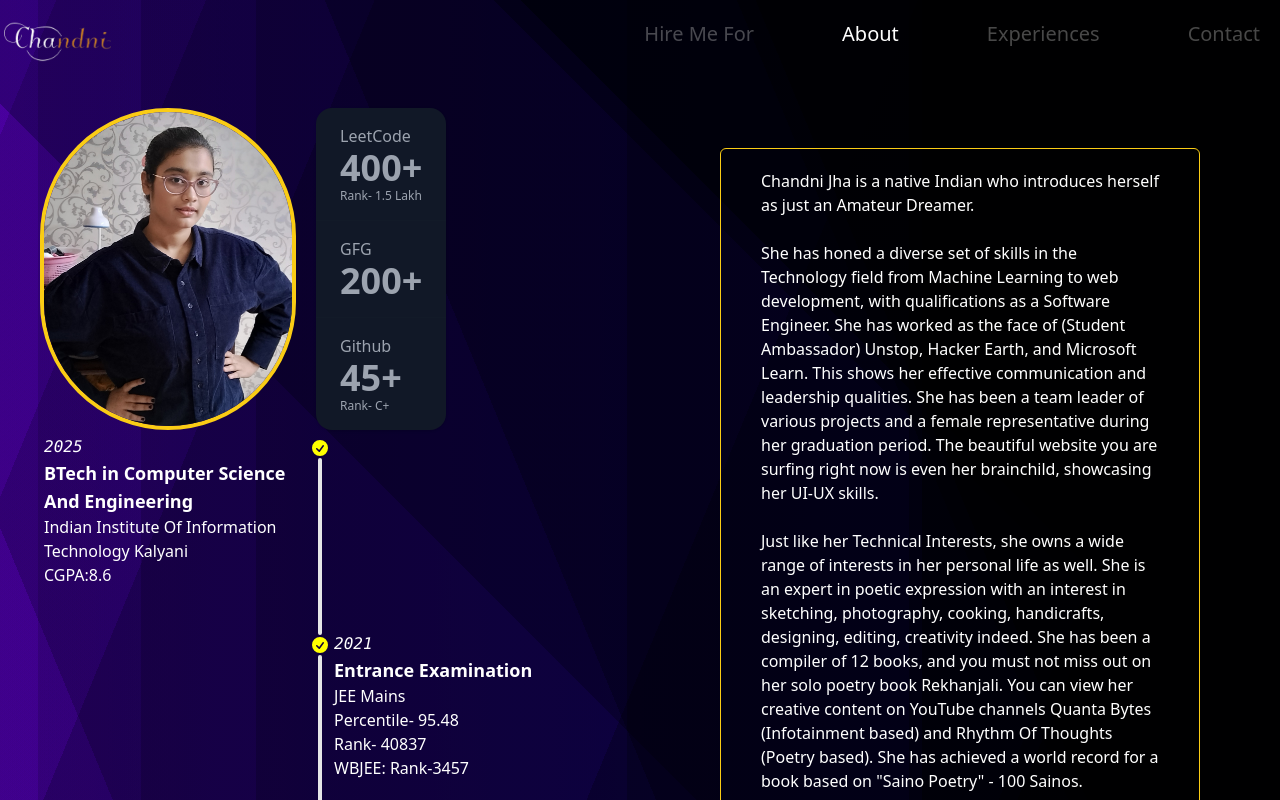
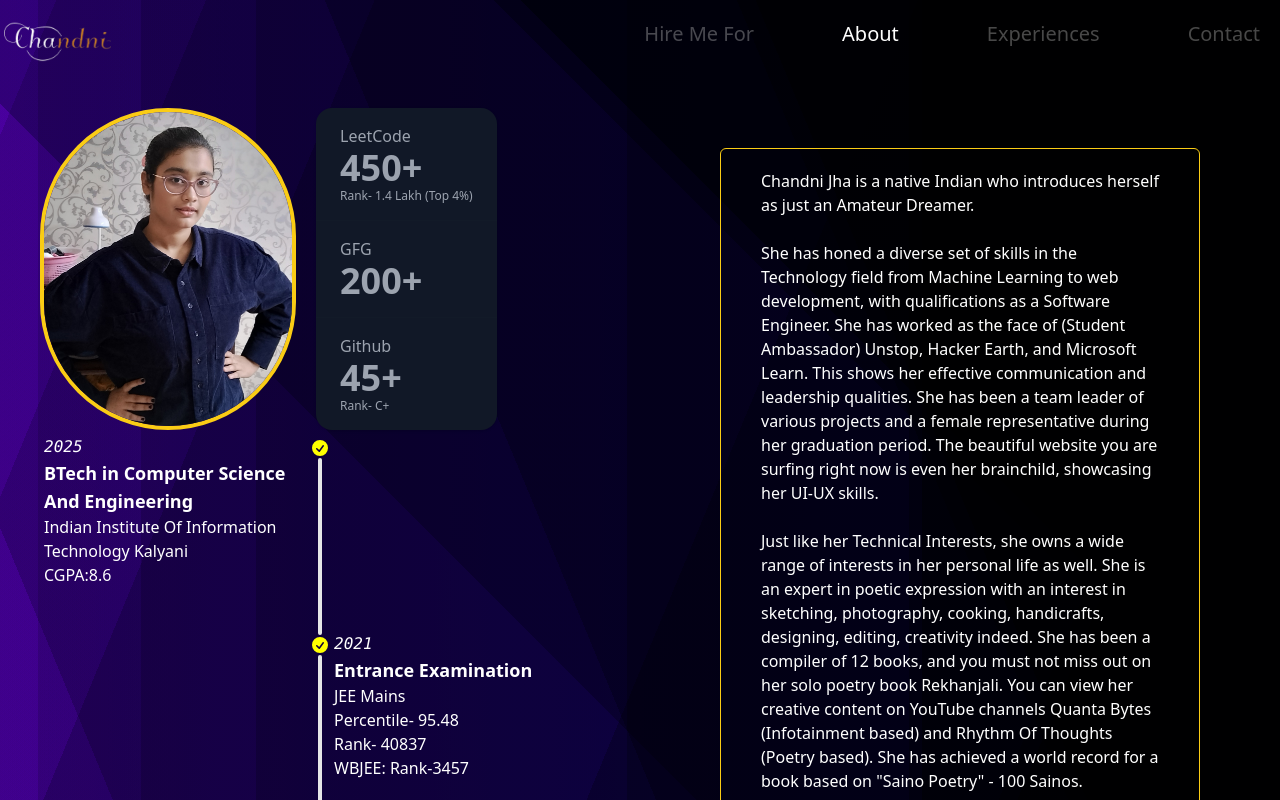
Before and after one commit to ChandniJha630/PortfolioUpdated, a React (Vite) app: page /about in a window 1280 px wide. Shown: the top 800 px of the page. Built offline with nearby package versions, Linux system fonts and the light colour scheme; the HTML template or start-up script is replaced by a standard one.

Commit message:
Update stats.jsx

```diff
--- a/src/Components/stats.jsx
+++ b/src/Components/stats.jsx
@@ -6,8 +6,8 @@ export default function Stats() {
     <div className="stats stats-vertical  shadow mx-5 lg:mx-2 bg-gray-900 text-gray-400">
       <div className="stat" >
         <div className="stat-title text-gray-400 " >LeetCode</div>
-        <div className="stat-value" >400+</div>
-        <div className="stat-desc text-gray-400" >Rank- 1.5 Lakh</div>
+        <div className="stat-value" >450+</div>
+        <div className="stat-desc text-gray-400" >Rank- 1.4 Lakh (Top 4%)</div>
       </div>
 
       <div className="stat" >
```
